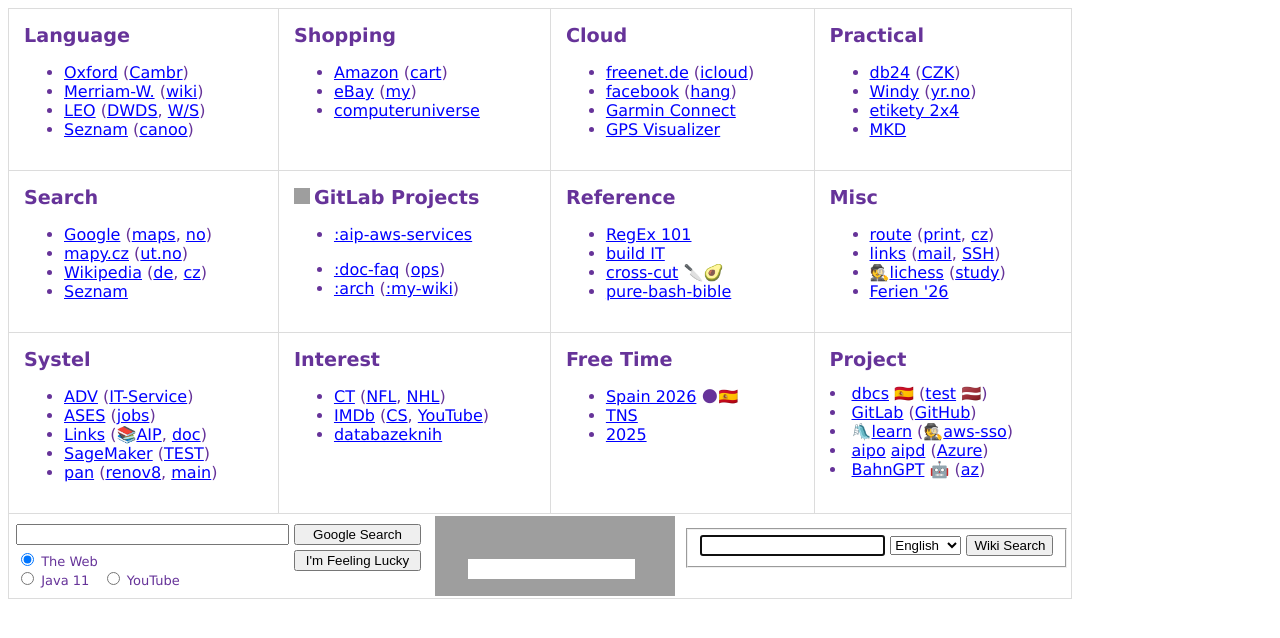
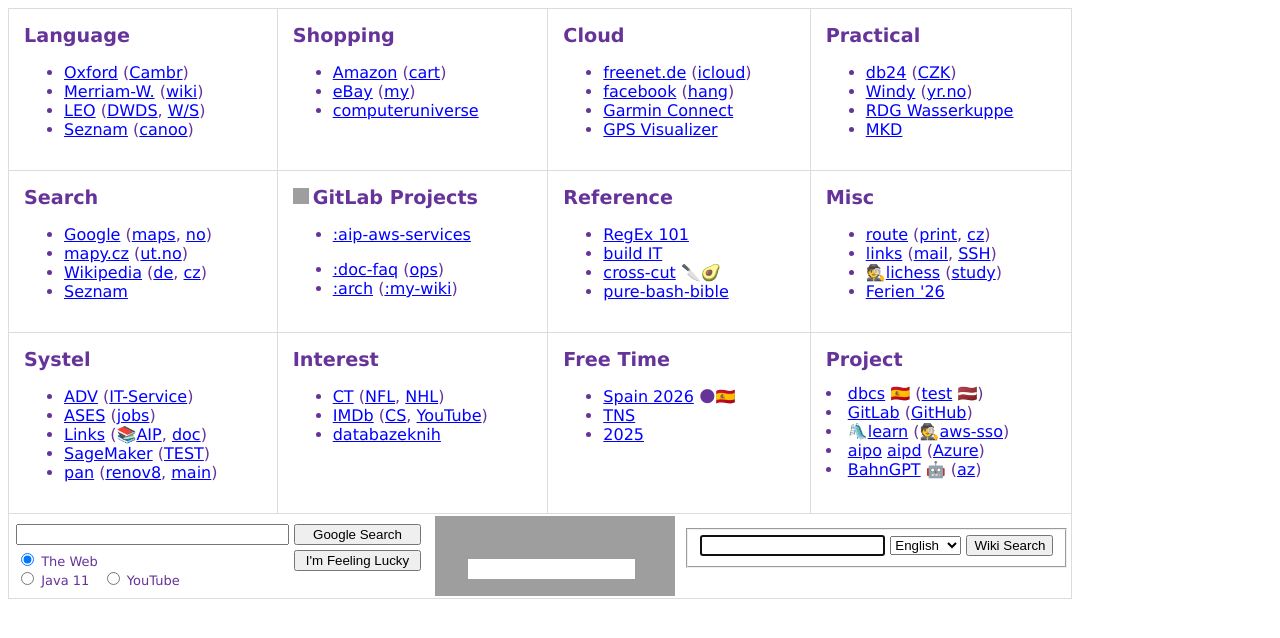
Before and after one commit to chromyd/chromyd.github.io, a plain HTML site: page docs/index.html in a window 1280 px wide. Drawn offline with Linux system fonts and the light colour scheme; grey boxes are pictures that could not be loaded.

Commit message:
chore: add flying link
Task:

```diff
--- a/docs/index.html
+++ b/docs/index.html
@@ -41,7 +41,7 @@
 <li><a target="_blank" href="https://meine.deutsche-bank.de/">db24</a> (<a target="_blank" href="http://www.cnb.cz">CZK</a>)</li>
 <li><a target="_blank" href="https://windy.com">Windy</a>
 (<a target="_blank" href="https://yr.no">yr.no</a>)</li>
-<li><a target="_blank" href="https://www.herma.de/buero-zuhause/vorlagen-software/etiketten-assistent-online/etiketten-assistent-online/?tx_hermaeao_pi1%5Barticle_id%5D=5077">etikety 2x4</a></li>
+<li><a target="_blank" href="https://rdg-ev.de/veranstaltungen/">RDG Wasserkuppe</a></li>
 <li><a target="_blank" href="http://www.mkdac.cz">MKD</a></li>
 </ul>
 </td>
```
